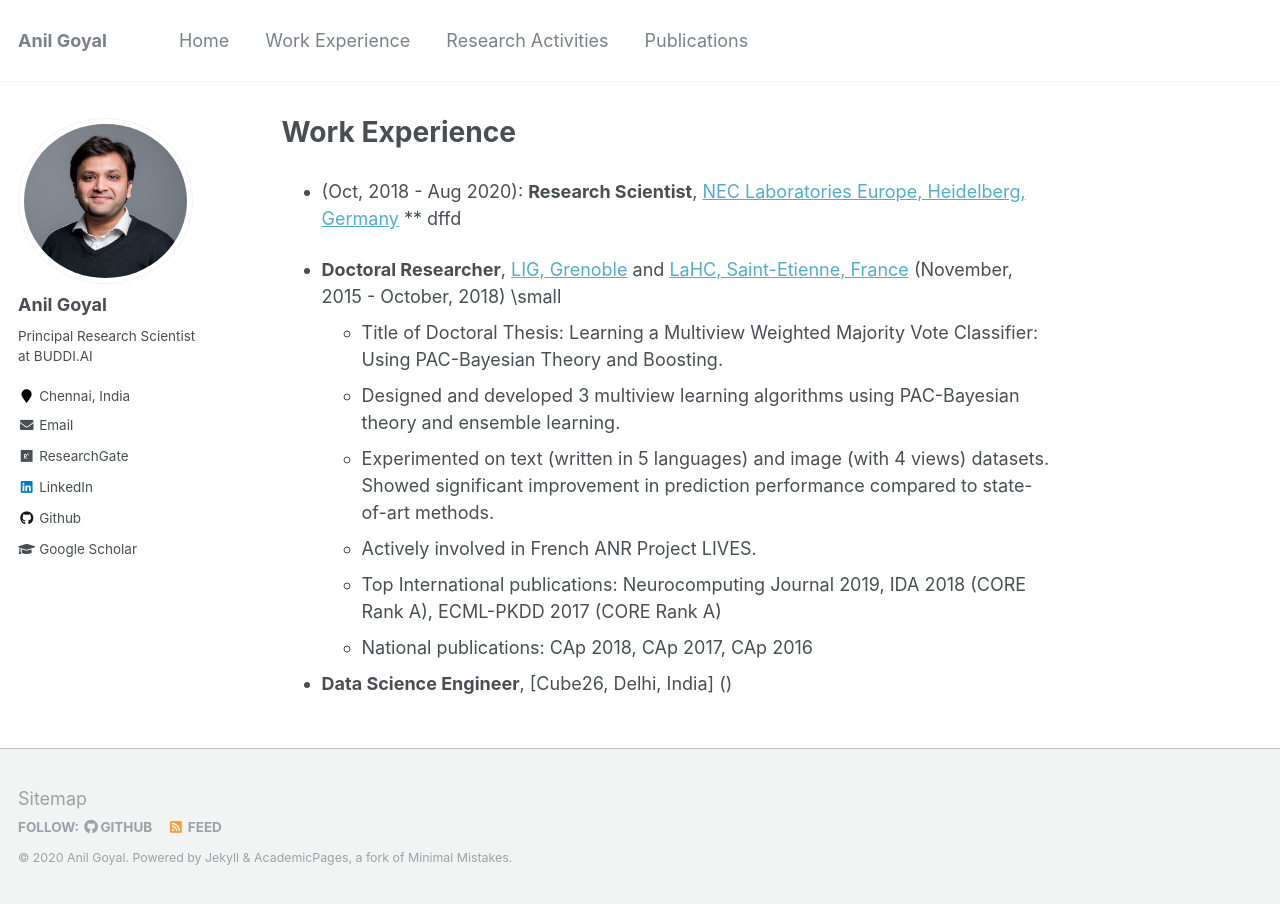
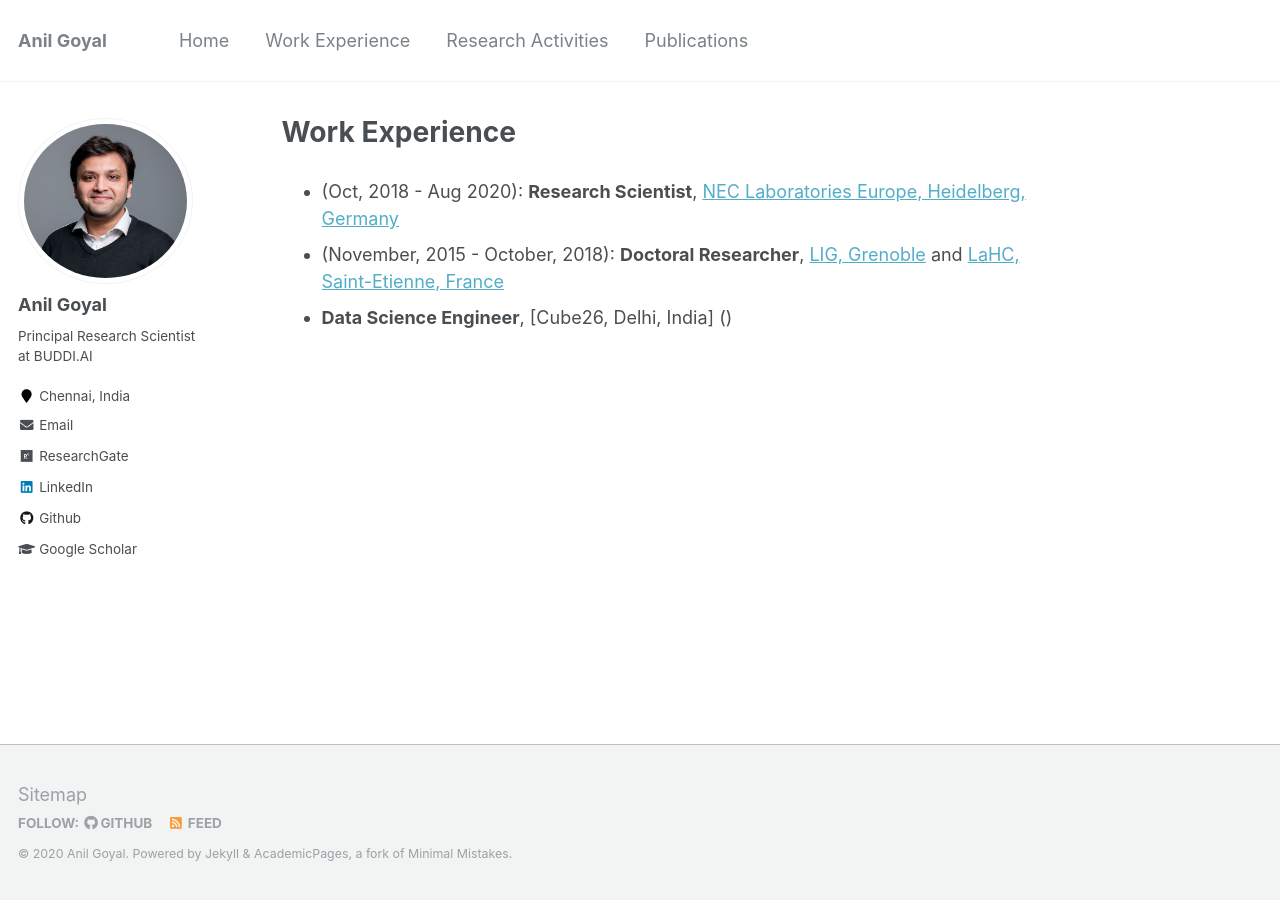
Before and after one commit to goyalanil/goyalanil.github.io, a Jekyll site: the page built from _pages/experience.md, in a window 1280 px wide. Built offline with Jekyll 4.4.1, drawn with Linux system fonts in a browser that asks for light colours.

Commit message:
Update experience.md

```diff
--- a/_pages/experience.md
+++ b/_pages/experience.md
@@ -7,19 +7,5 @@ classes: wide
 
 
 * (Oct, 2018 - Aug 2020): **Research Scientist**, [NEC Laboratories Europe, Heidelberg, Germany](http://neclab.eu/)
-        ** dffd
-
-
-
-* **Doctoral Researcher**, [LIG, Grenoble](https://www.liglab.fr/) and [LaHC, Saint-Etienne, France](http://laboratoirehubertcurien.fr/) (November, 2015 - October, 2018)
- \small
-  * Title of Doctoral Thesis: Learning a Multiview Weighted Majority Vote Classifier: Using PAC-Bayesian Theory and Boosting.
-  * Designed and developed 3 multiview learning algorithms using PAC-Bayesian theory and ensemble learning.
-  * Experimented on text (written in 5 languages) and image (with 4 views) datasets. Showed significant improvement in prediction performance compared to state-of-art methods.
-  * Actively involved in French ANR Project LIVES.
-  * Top International publications: Neurocomputing Journal 2019, IDA 2018 (CORE Rank A),
-ECML-PKDD 2017 (CORE Rank A)
-  * National publications: CAp 2018, CAp 2017, CAp 2016
-
-
+* (November, 2015 - October, 2018): **Doctoral Researcher**, [LIG, Grenoble](https://www.liglab.fr/) and [LaHC, Saint-Etienne, France](http://laboratoirehubertcurien.fr/)
 * **Data Science Engineer**, [Cube26, Delhi, India] ()
```
